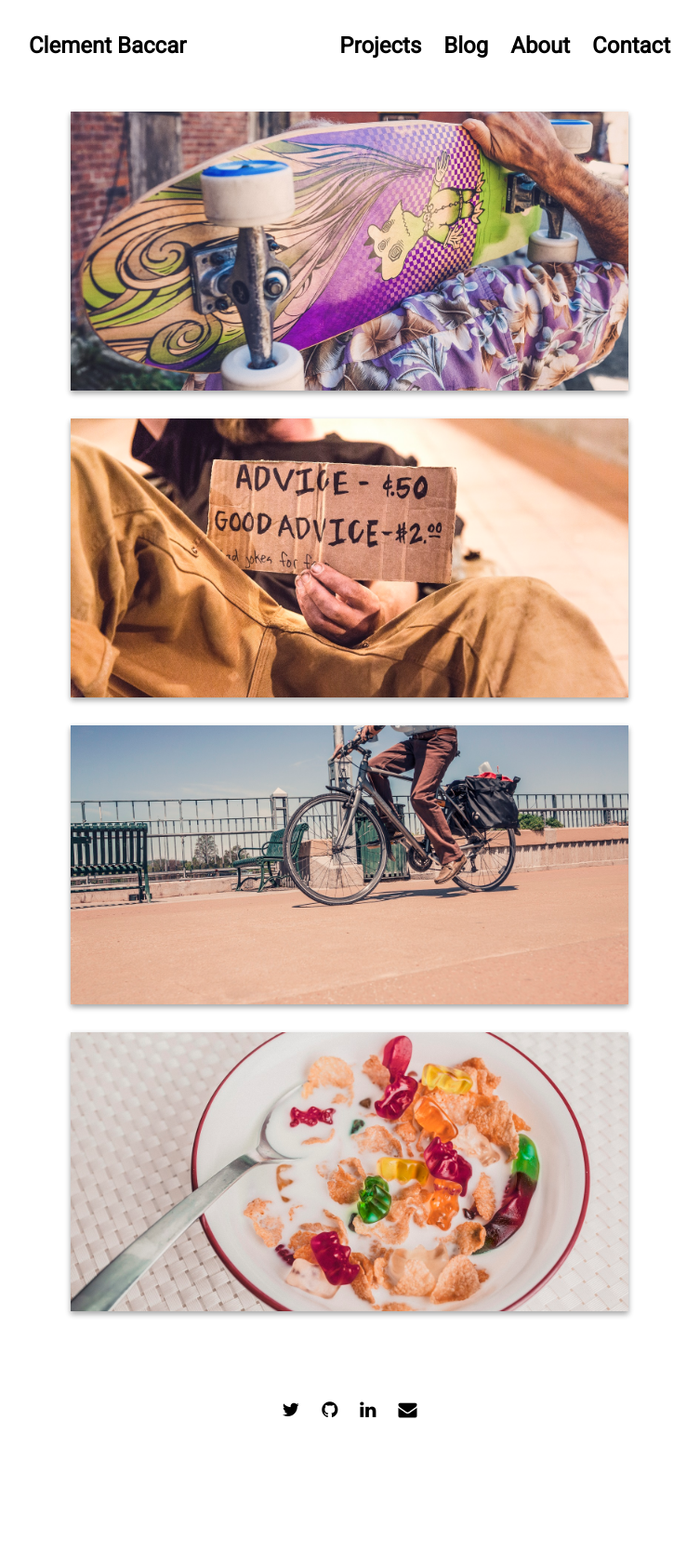
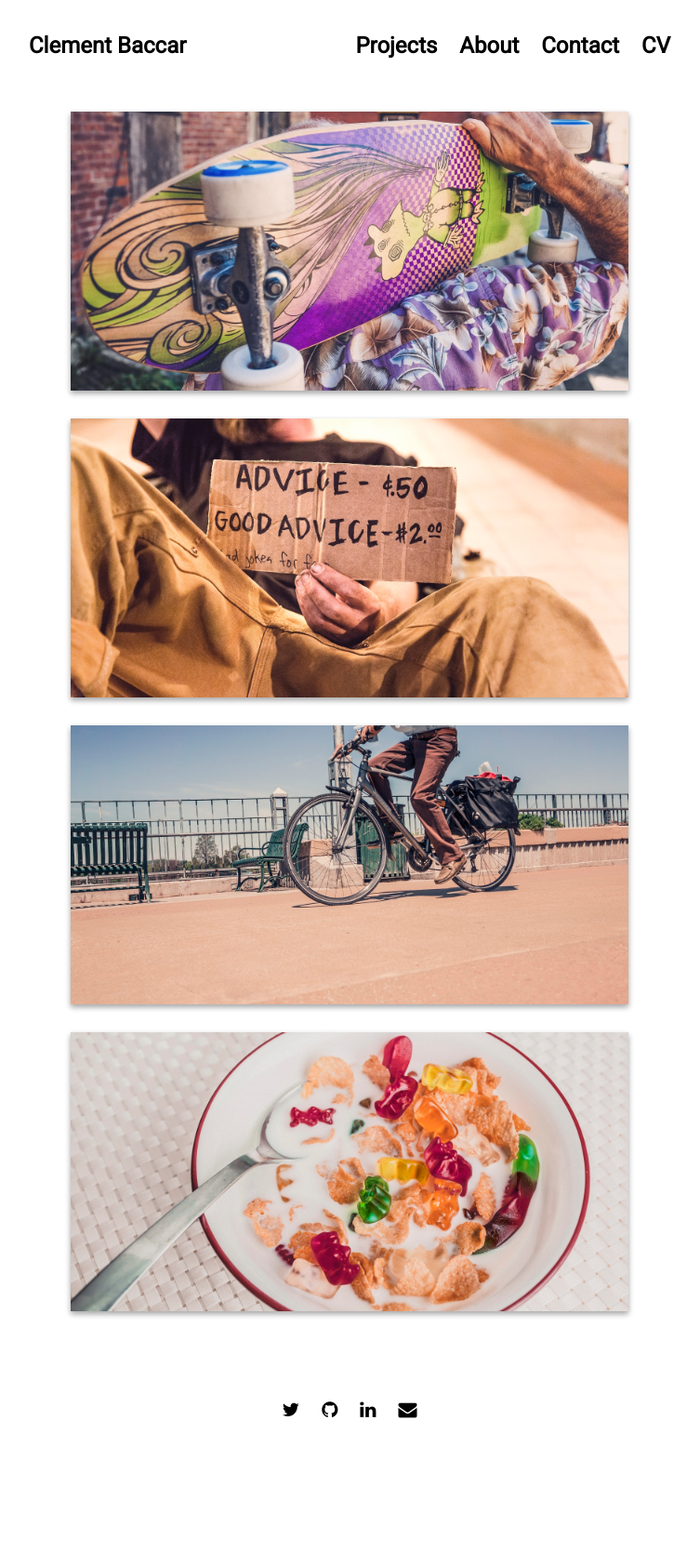
Before and after one commit to clembac/clembac.github.io, a Jekyll site: the page built from index.html, in a window 1280 px wide. Shown: the whole page at 93% size, without its empty margins (264-1017 px from the left). Built offline with Jekyll 4.4.1, drawn with Linux system fonts in a browser that asks for light colours; nearby versions of some CDN libraries.

Commit message:
Update settings.yml

```diff
--- a/_data/settings.yml
+++ b/_data/settings.yml
@@ -3,9 +3,9 @@
 
 menu:
 - {name: 'Projects', url: ''}
-- {name: 'Blog', url: 'pages/blog.html'}
 - {name: 'About', url: 'pages/about.html'}
 - {name: 'Contact', url: 'pages/contact.html'}
+- {name: 'CV', url: 'pages/contact.html'}
 
 #-------------------------------
 # SEO Section
```
